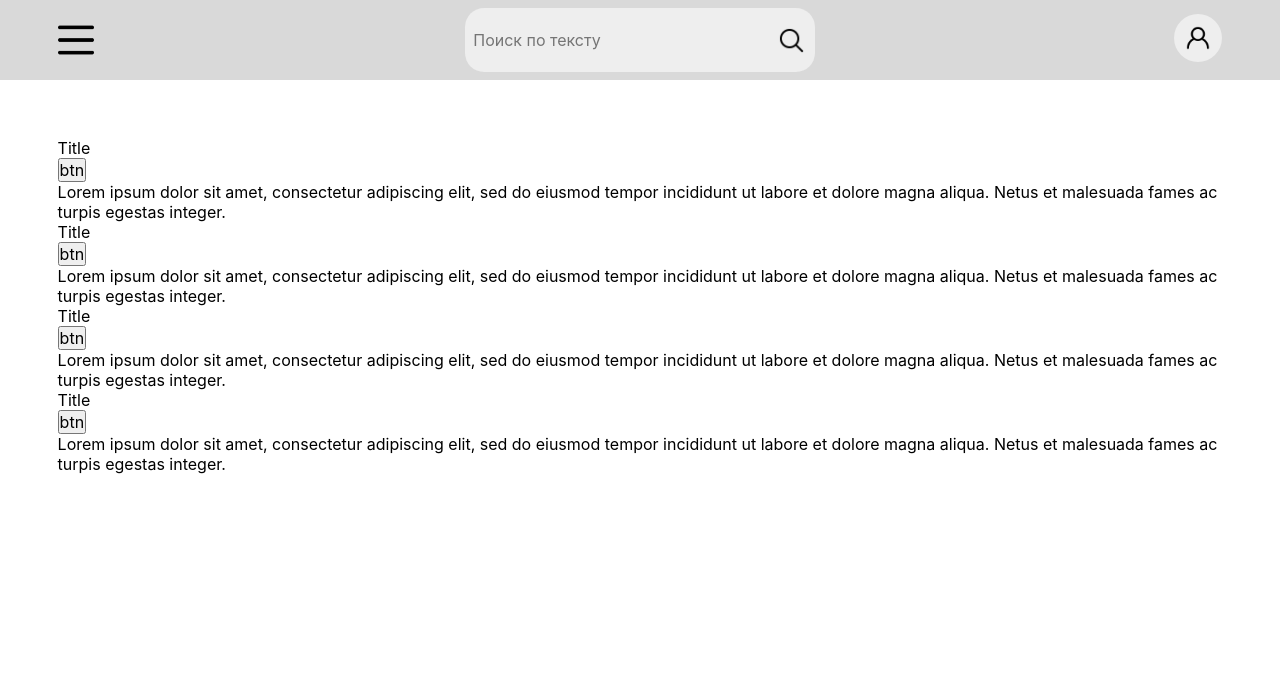
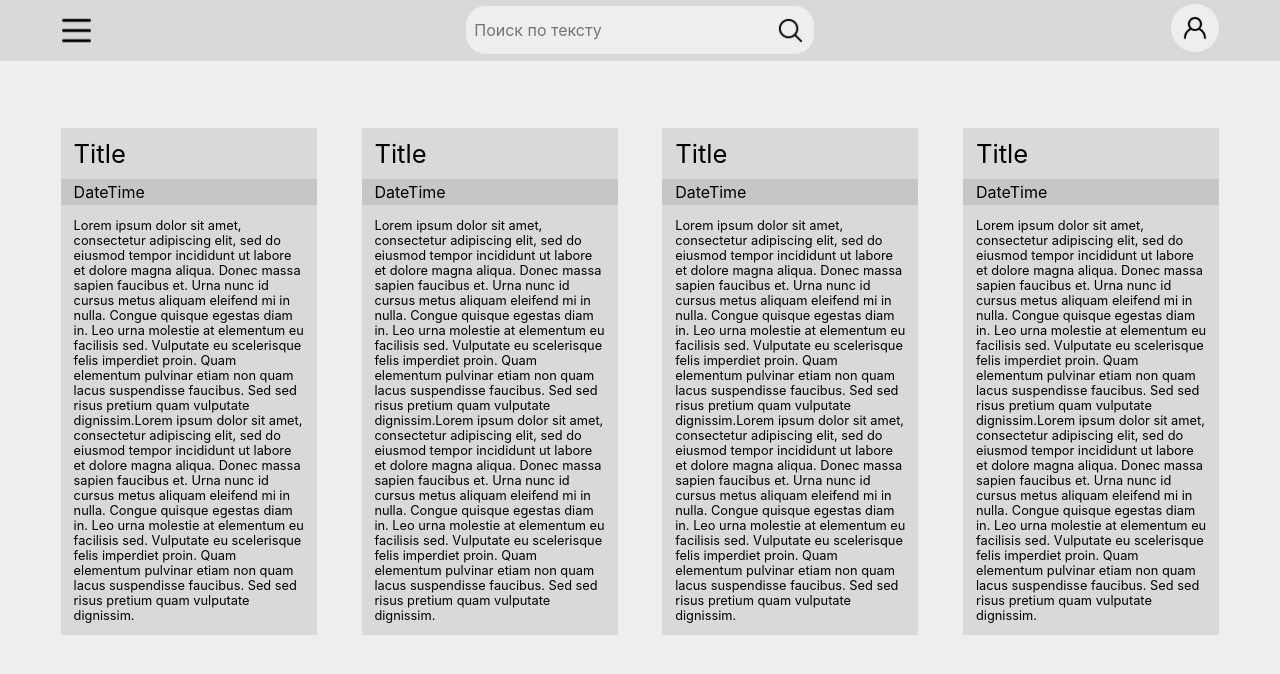
Before and after one commit to ZoomBySNik/notesfornt, a Vue app: page / in a window 1280 px wide. Shown: the top 674 px of the page. Built offline with nearby package versions, Linux system fonts and the light colour scheme.

Commit message:
Улучшает NavBar и допиливает карточки

```diff
--- a/src/App.vue
+++ b/src/App.vue
@@ -5,16 +5,24 @@ import Navbar from "./components/Navbar.vue";
 
 <template>
   <Navbar></Navbar>
-  <div class="grid-for-notes">
-    <NoteInGrid></NoteInGrid>
-    <NoteInGrid></NoteInGrid>
-    <NoteInGrid></NoteInGrid>
-    <NoteInGrid></NoteInGrid>
+  <div class="side-bar"></div>
+  <div class="content">
+    <div class="grid-for-notes">
+      <NoteInGrid></NoteInGrid>
+      <NoteInGrid></NoteInGrid>
+      <NoteInGrid></NoteInGrid>
+      <NoteInGrid></NoteInGrid>
+    </div>
   </div>
 </template>
 <style scoped>
+.content{
+  padding:  4.2em 3.8em;
+}
 .grid-for-notes{
-  padding:  3.6em;
+  width: 100%;
   display: grid;
+  grid-template-columns: repeat(4, 1fr);
+  grid-gap: 2.8em;
 }
 </style>
--- a/src/assets/main.css
+++ b/src/assets/main.css
@@ -1,9 +1,15 @@
 @import './base.css';
 *{
     margin: auto;
-    font-family: 'Inter';
+    font-family: 'Inter', sans-serif;
     font-style: normal;
     font-weight: 400;
     font-size: 16px;
     line-height: normal;
 }
+body{
+    background: #EEEEEE;
+}
+:focus{
+    outline: none;
+}
--- a/src/components/Navbar.vue
+++ b/src/components/Navbar.vue
@@ -21,10 +21,10 @@ export default {
 
 <style scoped>
 header{
-  height: 4em;
+  height: 3em;
   width: auto;
   background: #D9D9D9;
-  padding:  0.5em 3.6em;
+  padding:  0.4em 3.8em;
   display: flex;
   justify-content: space-between;
   align-items: center;
@@ -44,23 +44,25 @@ header{
 }
 .burger{
   background-image: url("../assets/hamburger.png");
-  background-size: contain;
+  background-size: 90%;
+  background-repeat: no-repeat;
+  background-position: center;
   background-color: transparent;
   border: none;
-  width: 2.25em;
-  height: 2.25em;
-  margin: 0.875em 0;
+  width: 2em;
+  height: 2em;
+  margin: 0.4em 0;
 }
 .search-field{
   background-color: #EEEEEE;
-  height: 4em;
+  height: 3em;
   border-radius: 1.2em;
   display: flex;
 }
 .search-input{
   background-color: transparent;
   border: none;
-  height: 3em;
+  height: 2em;
   width: 100%;
   margin: 0.5em 0 0.5em 0.5em;
 }
--- a/src/components/NoteInGrid.vue
+++ b/src/components/NoteInGrid.vue
@@ -2,11 +2,15 @@
   <div class="note">
     <div class="header-of-note">
       <h1 class="note-title">Title</h1>
-      <button class="select-button">btn</button>
     </div>
-    <p class="note-content">
-      Lorem ipsum dolor sit amet, consectetur adipiscing elit, sed do eiusmod tempor incididunt ut labore et dolore magna aliqua. Netus et malesuada fames ac turpis egestas integer.
-    </p>
+    <div class="time-of-note">
+      <p class="time-line">DateTime</p>
+    </div>
+    <div class="note-content">
+      <p class="content-of-note">
+        Lorem ipsum dolor sit amet, consectetur adipiscing elit, sed do eiusmod tempor incididunt ut labore et dolore magna aliqua. Donec massa sapien faucibus et. Urna nunc id cursus metus aliquam eleifend mi in nulla. Congue quisque egestas diam in. Leo urna molestie at elementum eu facilisis sed. Vulputate eu scelerisque felis imperdiet proin. Quam elementum pulvinar etiam non quam lacus suspendisse faucibus. Sed sed risus pretium quam vulputate dignissim.Lorem ipsum dolor sit amet, consectetur adipiscing elit, sed do eiusmod tempor incididunt ut labore et dolore magna aliqua. Donec massa sapien faucibus et. Urna nunc id cursus metus aliquam eleifend mi in nulla. Congue quisque egestas diam in. Leo urna molestie at elementum eu facilisis sed. Vulputate eu scelerisque felis imperdiet proin. Quam elementum pulvinar etiam non quam lacus suspendisse faucibus. Sed sed risus pretium quam vulputate dignissim.
+      </p>
+    </div>
   </div>
 </template>
 
@@ -17,5 +21,31 @@ export default {
 </script>
 
 <style scoped>
+.note{
+  background-color: #D9D9D9;
+}
 
+.note-title {
+  font-size: 1.6em;
+  line-height: 1;
+}
+
+.header-of-note {
+  padding: 0.8em;
+}
+.time-of-note{
+  background-color: #C6C6C6;
+  padding: 0.3em 0.8em;
+}
+.time-line{
+  font-size: 1em;
+  line-height: 1;
+}
+
+.note-content {
+  padding: 0.8em;
+}
+.content-of-note{
+  font-size: 0.8em;
+}
 </style>
```
